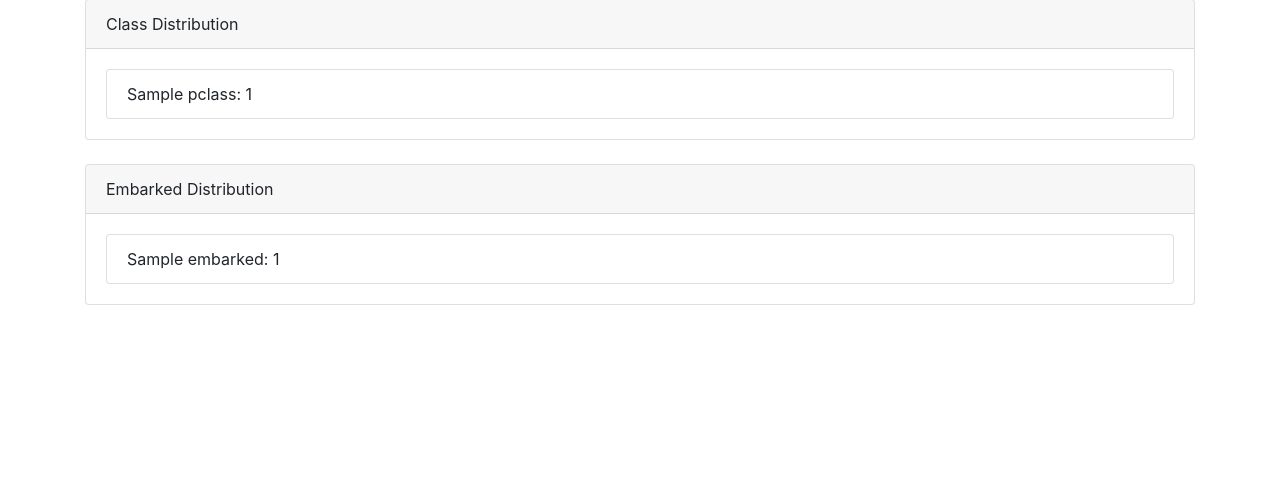
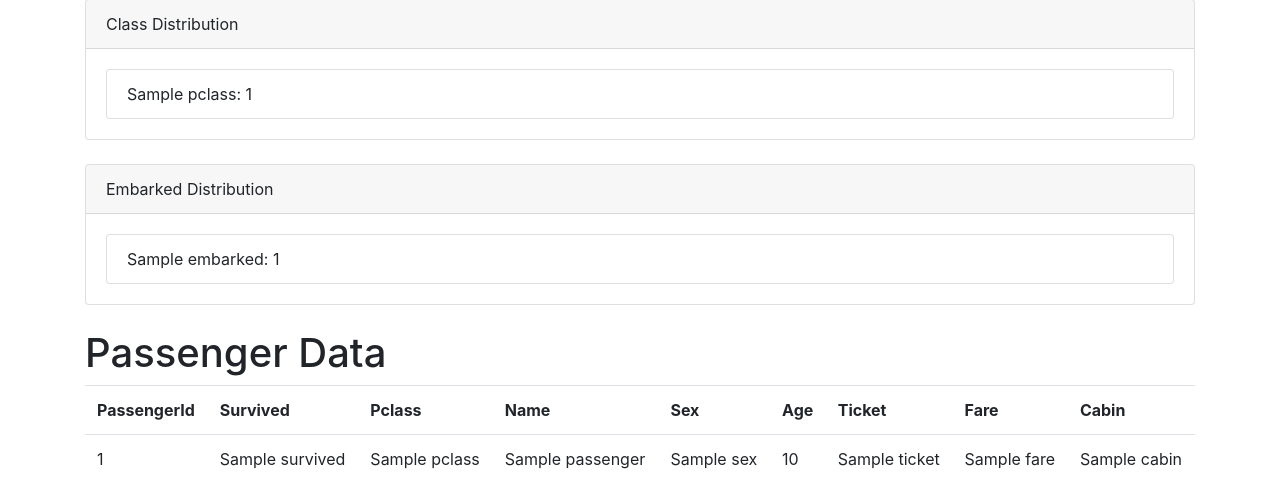
Before and after one commit to Pranav1326/Django-Assignment, a Django app: template titanic/templates/titanic_analysis.html in a window 1280 px wide. Shown: the part 316-815 px from the top of the page. Before the commit the page ends 621 px from the top, so only its background shows below. Run offline with Django 5.2, Linux system fonts and the light colour scheme; the template is opened without the code that fills it: most values are stand-ins (such as "Sample title", 1, 10 or a date in 2020); some libraries are stand-ins or nearby versions.

Commit message:
Passenger data update

```diff
--- a/titanic/analysis/views.py
+++ b/titanic/analysis/views.py
@@ -1,5 +1,6 @@
 from django.shortcuts import render
 import pandas as pd
+import csv
 # Create your views here.
 def titanic_analysis(request):
     df = pd.read_csv('https://raw.githubusercontent.com/datasciencedojo/datasets/master/titanic.csv')
@@ -9,7 +10,7 @@ def titanic_analysis(request):
         'survival_rate': df['Survived'].mean() * 100,
         'average_age': df['Age'].mean(),
         'class_distribution': df['Pclass'].value_counts().to_dict(),
-        'embarked_distribution': df['Embarked'].value_counts().to_dict()
+        'embarked_distribution': df['Embarked'].value_counts().to_dict(),
+        'passengerData': df.to_dict(orient='records')
     }
-
     return render(request, 'titanic_analysis.html', {'analysis': analysis})
--- a/titanic/templates/titanic_analysis.html
+++ b/titanic/templates/titanic_analysis.html
@@ -43,6 +43,35 @@
                 </ul>
             </div>
         </div>
+        <div>
+            <h1>Passenger Data</h1>
+            <table class="table">
+                <tr>
+                    <th scope="col">PassengerId</th>
+                    <th>Survived</th>
+                    <th>Pclass</th>
+                    <th>Name</th>
+                    <th>Sex</th>
+                    <th>Age</th>
+                    <th>Ticket</th>
+                    <th>Fare</th>
+                    <th>Cabin</th>
+                </tr>
+                {% for passenger in analysis.passengerData %}
+                    <tr>
+                        <td>{{ passenger.PassengerId }}</td>
+                        <td>{{ passenger.Survived }}</td>
+                        <td>{{ passenger.Pclass }}</td>
+                        <td>{{ passenger.Name }}</td>
+                        <td>{{ passenger.Sex }}</td>
+                        <td>{{ passenger.Age }}</td>
+                        <td>{{ passenger.Ticket }}</td>
+                        <td>{{ passenger.Fare }}</td>
+                        <td>{{ passenger.Cabin }}</td>
+                    </tr>
+                {% endfor %}
+            </table>
+        </div>
     </div>
 </body>
 </html>
```
